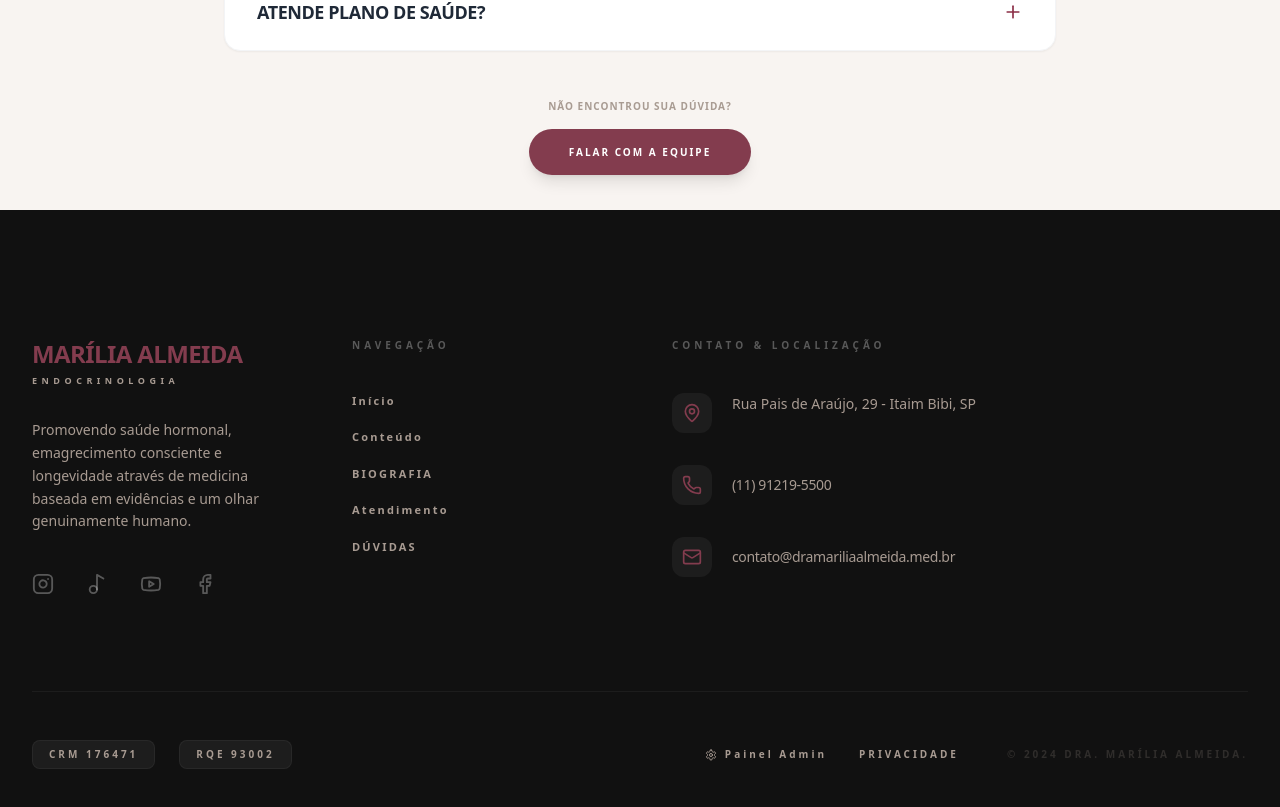
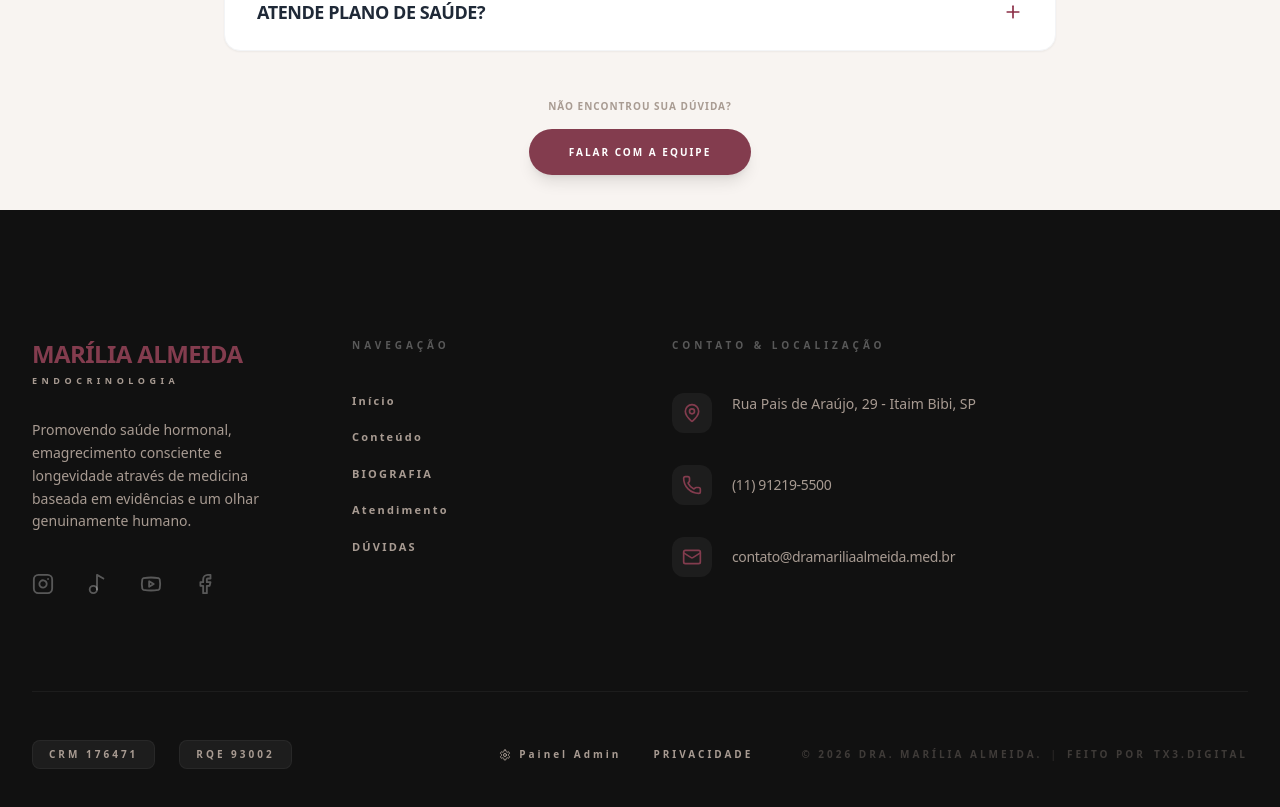
Before and after one commit to tx3digital/dra-marilia-almeida, a React (Vite) app: page / in a window 1280 px wide. Shown: the part 5923-6730 px from the top of the page. Built offline with nearby package versions, Linux system fonts and the light colour scheme; no server answers; the database is empty.

Commit message:
style: update footer copyright and add agency link

```diff
--- a/components/Footer.tsx
+++ b/components/Footer.tsx
@@ -87,7 +87,11 @@ const Footer: React.FC<FooterProps> = ({ onNavigate }) => {
               </button>
               <a href="#" className="hover:text-white transition-colors">Privacidade</a>
             </div>
-            <span className="opacity-20">© 2024 Dra. Marília Almeida.</span>
+            <span className="opacity-30 flex items-center gap-2">
+              © 2026 Dra. Marília Almeida.
+              <span className="opacity-50">|</span>
+              Feito por <a href="https://tx3.digital" target="_blank" rel="noopener noreferrer" className="hover:text-white hover:underline transition-all">TX3.digital</a>
+            </span>
           </div>
         </div>
       </div>
```
